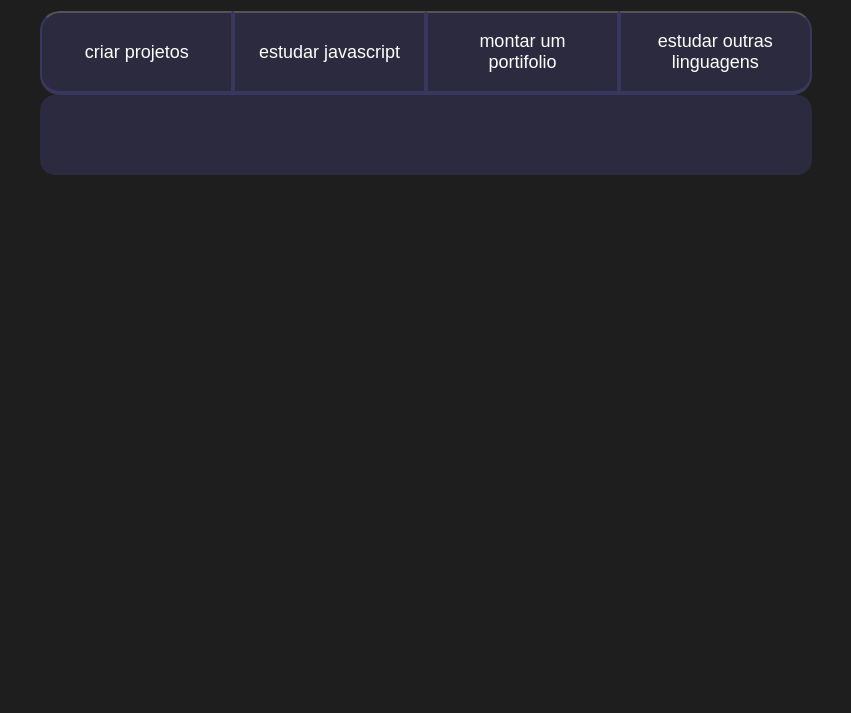
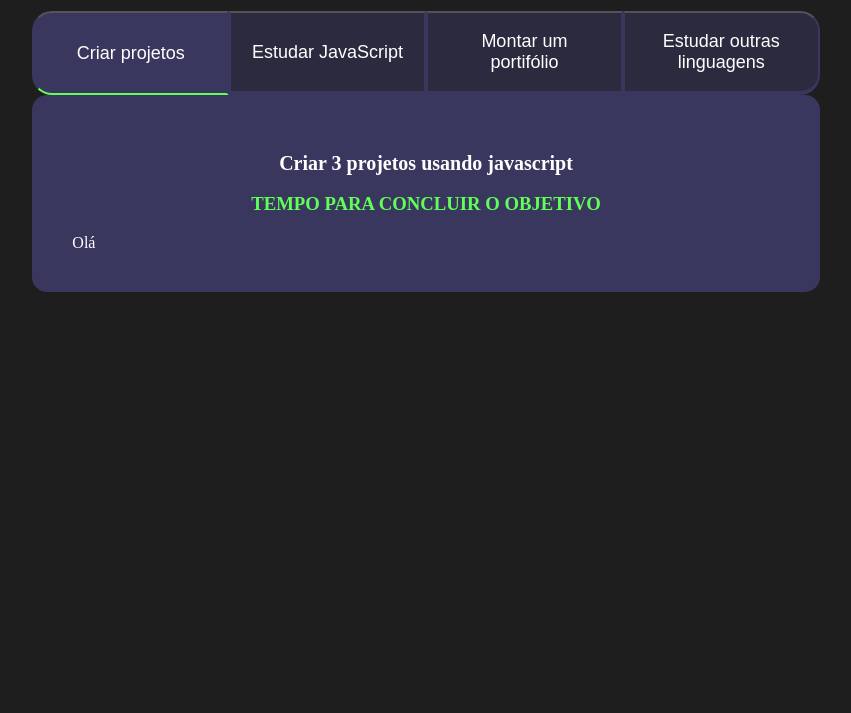
Before and after one commit to Leninj007/3J-JohnLenon, a plain HTML site: page index.html in a window 1280 px wide. Shown: the part 87-800 px from the top of the page, without its empty margins (214-1065 px from the left). Drawn offline with Linux system fonts and the light colour scheme.

Commit message:
Add files via upload

```diff
--- a/index.html
+++ b/index.html
@@ -1,25 +1,23 @@
 <!DOCTYPE html>
-<html lang="pt-br">
+<html lang="en">
 <head>
     <meta charset="UTF-8">
     <meta http-equiv="X-UA-Compatible" content="IE=edge">
-    <link rel="stylesheet" href="style.css">
     <meta name="viewport" content="width=device-width, initial-scale=1.0">
     <title>Meus objetivos do ano</title>
+    <link rel="stylesheet" href="style.css">
 </head>
 <body>
     <section class="conteudo-principal">
-       <h2 class="titulo-principal">Meus objetivos do anos <span>_</span></h2>
+        <h2 class="titulo-principal">Meus objetivos do ano<Span>_</Span></h2>
         <div class="conteudo">
-       <div class="botoes">
-
-           <button class="botao">criar projetos</button>
-           <button class="botao">estudar javascript</button>
-           <button class="botao">montar um portifolio</button>
-           <button class="botao">estudar outras linguagens</button>
+        <div class="botoes"><button class="botao ativo">Criar projetos</button>
+            <button class="botao">Estudar JavaScript</button>
+            <button class="botao">Montar um portifólio</button>
+            <button class="botao">Estudar outras linguagens</button>
         </div>
-       <div class="abas-texto">
-           <div class="abas-conteudo">
+        <div class="abas-textos">
+            <div class="aba-conteudo ativo">
                 <h2 class="aba-conteudo-titulo-principal">
                     Criar 3 projetos usando javascript
                 </h2>
@@ -28,27 +26,27 @@
                 </h3>
                 <div class="contador"></div>
             </div>
-           <div class="abas-conteudo">
+            <div class="aba-conteudo">
                 <h2 class="aba-conteudo-titulo-principal">
-                Fazer 5 cursos de javascript
+                    FAZER 5 CURSOS DO JAVASCRIPT
                 </h2>
                 <h3 class="aba-conteudo-titulo-secundario">
                     TEMPO PARA CONCLUIR O OBJETIVO
                 </h3>
                 <div class="contador"></div>
             </div>
-        <div class="abas-conteudo">
+            <div class="aba-conteudo">
                 <h2 class="aba-conteudo-titulo-principal">
-                Colocar no meu portifolio meus 3 novos projetos
+                    Colocar no meu portifólio meus 3 novos projetos usando JavaScript
                 </h2>
                 <h3 class="aba-conteudo-titulo-secundario">
                     TEMPO PARA CONCLUIR O OBJETIVO
                 </h3>
                 <div class="contador"></div>
             </div>
-        <div class="abas-conteudo">
+            <div class="aba-conteudo">
                 <h2 class="aba-conteudo-titulo-principal">
-                Fazer outros cursos de outras linguagens
+                    Estudar outras linguagens
                 </h2>
                 <h3 class="aba-conteudo-titulo-secundario">
                     TEMPO PARA CONCLUIR O OBJETIVO
@@ -57,10 +55,7 @@
             </div>
         </div>
     </div>
-
     </section>
-
     <script src="main.js"></script>
-
 </body>
 </html>
--- a/main.js
+++ b/main.js
@@ -1,15 +1,18 @@
 const botoes  = document.querySelectorAll(".botao");
-const conteudo = document.querySelectorAll(".abas-conteudo");
+const conteudo  = document.querySelectorAll(".aba-conteudo");
 const tempo = document.querySelectorAll(".contador");
-console.log(tempo);
-console.log(botoes);
-for (let i = 0; i < botoes.length; i++) {
+ tempo[0]. textContent = "Olá";
+const tempoObjetivo1 = new Date(2007,06);
+const tempoObjetivo2 = new Date(2024,06);
+const agora = new Date();
+tempo[1].  textContent = agora
+for (let i = 0; i < botoes.length ; i++){
     botoes[i].onclick = function(){
-        for (let j = 0;j < botoes.length; j++){
-            botoes[j].classList.remove("ativo");
-            conteudo[j].classList.remove("ativo");
-        }
-        botoes[i].classList.add("ativo")
-        conteudo[i].classList.add("ativo")
+    for (j=0;j<botoes.length;j++){
+        botoes[j].classList.remove("ativo");
+        conteudo[j].classList.remove("ativo")
     }
+    botoes[i].classList.add("ativo")
+    conteudo[i].classList.add("ativo")
+  }
 }
--- a/style.css
+++ b/style.css
@@ -1,20 +1,21 @@
-body{
-    background-color: var(--cor-de-fundo);
+:root{
+    --cor-de-fundo:#1e1e1e;
+    --verde:#5FFF57;
+    --branco:#FFFFFF;
+    --botao-ativo:#3A375E;
+    --botao-inativo: rgba(58,55,94,0.5);
+    --texto-fundo: rgba(58,55,94,0.3);
 }
 
 *{
     color: var(--branco);
 }
-
-:root{
-    --verde: #5FFF57;
-    --cor-de-fundo: #1e1e1e;
-    --branco: #FFFFFF;
-    --botao-ativo: #3A375E;
-    --botao-inativo: rgba(58, 55, 94,0.5);
-    --texto-fundo: rgba(58, 55, 94,0.3);
+body{
+    background-color: var(--cor-de-fundo);
 }
-
+span{
+   color: #5FFF57;
+}
 .conteudo-principal{
     display: flex;
     flex-direction: column;
@@ -22,7 +23,8 @@ body{
     align-items: center;
     max-width: 1200px;
     width: 100%;
-    margin: 0 auto;
+    margin: 0  auto;
+
 }
 
 .titulo-principal{
@@ -30,77 +32,61 @@ body{
     width: 100%;
     font-size: 32px;
 }
+.botoes{
+    display: block;
 
+}
 .botao{
     background-color: var(--botao-inativo);
-    color: white;
+    color:white;
     display: flex;
     justify-content: center;
     align-items: center;
     width: 100%;
     font-size: 18px;
     padding: 1em;
-
     border-bottom: 4px solid var(--botao-ativo);
     border-left: 2px solid var(--botao-ativo);
     border-right: 2px solid var(--botao-ativo);
-
 }
-
-.botao:first-child{
-    border-radius: 20px 20px 0 0;
+.botao{
+    border-radius: 20px 20px 20px 20px;
 }
-
-.botao:last-child{
-    border-radius: 0 0 20px 20px;
-}
-
 .botao.ativo{
     background-color: var(--botao-ativo);
-    border-bottom: 2px solid #5FFF57;
+    border-bottom: 2px solid var(--verde);
 }
-
-
-.abas-conteudo{
+.aba-conteudo{
     display: none;
-    background-color:rgb(35 33 52 / 50%)
 }
-.abas-conteudo.ativo{
+.aba-conteudo.ativo{
     display: block;
-    background-color: var(--botao-inativo);
 }
-
+.abas-textos{
+    background-color: var(--botao-ativo) ;
+    padding: 40px;
+    border-radius: 15px;
+}
 .aba-conteudo-titulo-principal{
-    font-size: 28px;
-    background-color: rgb(35 33 52 / 50%)
+    font-size: 20px;
+    text-align: center;
 }
 .aba-conteudo-titulo-secundario{
     text-align: center;
-    color: var(--verde);
+    color: #5FFF57;
     text-transform: uppercase;
-    background-color: rgb(35 33 52 / 50%)
 }
-
-.abas-texto{
-    background-color: var(--botao-inativo);
-    padding: 40px;
-    border-radius: 15px;
-}
-
-span{
-    color: var(--verde);
-}
-
-@media screen and (min-width: 700px){
+@media screen and (min-width: 700px) {
     .botoes{
         display: flex;
     }
-
+    .botao{
+        border-radius: 0%;
+    }
     .botao:first-child{
-        border-radius: 20px 0 0 20px;
+        border-radius: 20px 0px 0px 20px;
     }
-
     .botao:last-child{
-        border-radius: 0 20px 20px 0;
+        border-radius: 0px 20px 20px 0px;
     }
 }
```
Lines whose indentation alone changed are shown as unchanged.
